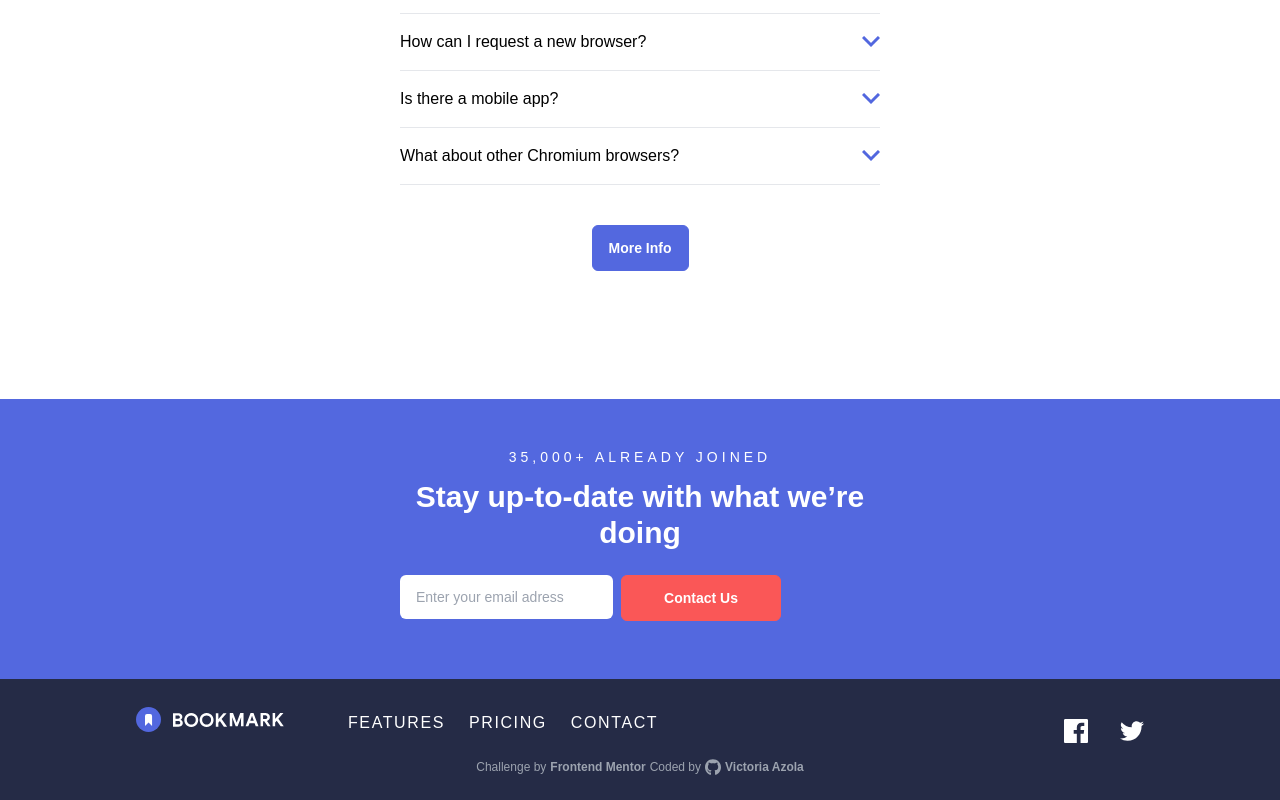
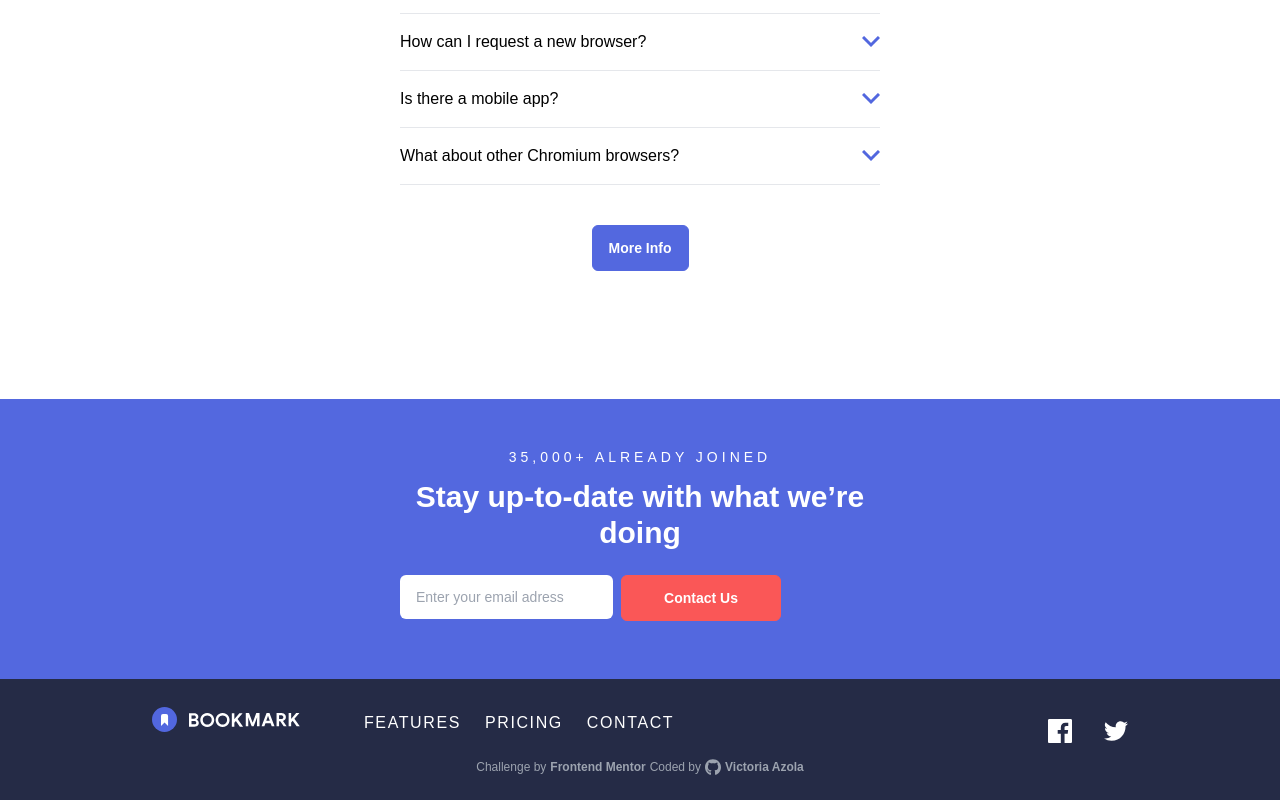
Before and after one commit to VickyAzola/BookmarkLandingPage, a Vue app: page / in a window 1280 px wide. Shown: the part 2487-3287 px from the top of the page. Built offline with nearby package versions, Linux system fonts and the light colour scheme.

Commit message:
Update TheFooter.vue

```diff
--- a/src/components/TheFooter.vue
+++ b/src/components/TheFooter.vue
@@ -10,7 +10,7 @@ const NavLinks = [
 </script>
 
 <template>
-    <div class="bg-VeryDarkBlue lg:px-28">
+    <div class="bg-VeryDarkBlue lg:px-28 xl:px-32">
         <nav
             id="footerNav"
             aria-label="Footer Navigation"
```
